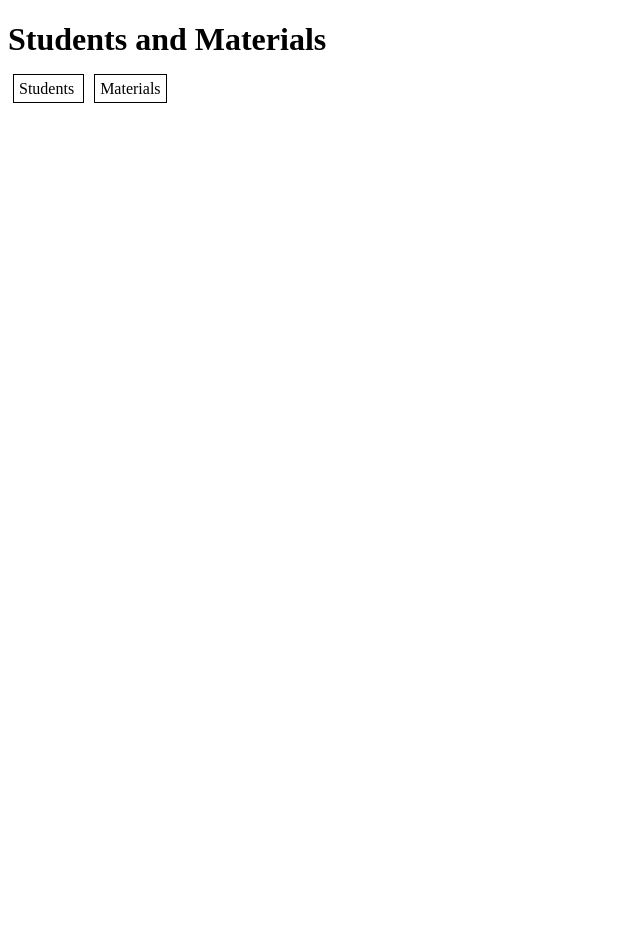
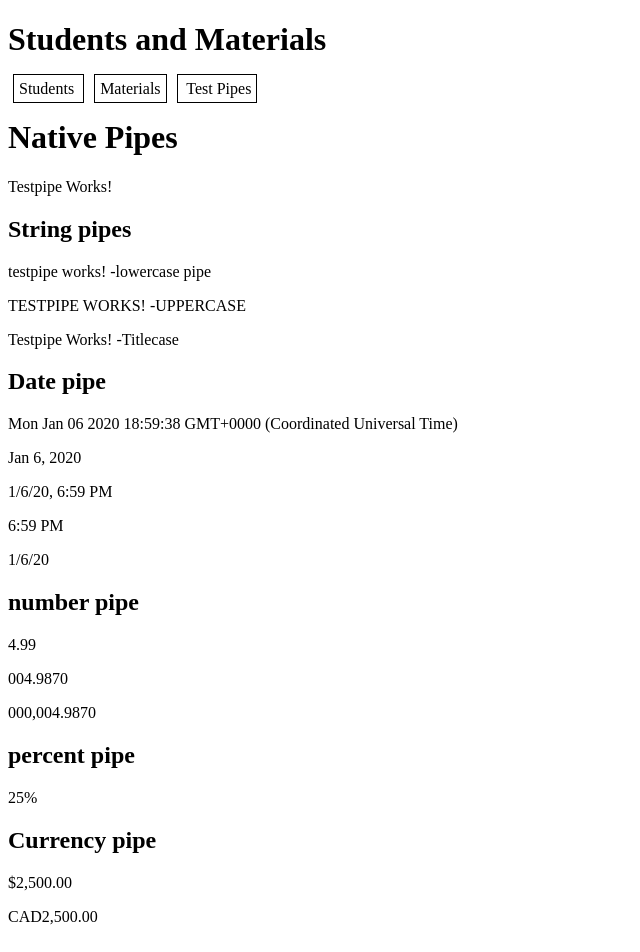
Before and after one commit to majdew/Angular_Exercises, an Angular app: page /testpipe in a window 1280 px wide. Before the commit this address led to /. Shown: the top 952 px of the page, without its empty margins (0-640 px from the left). Before the commit the page ends 800 px from the top, so only its background shows below. Built offline with nearby package versions, Linux system fonts and the light colour scheme.

Commit message:
test native pipes , user defined pipe

```diff
--- a/src/app/app-routing.module.ts
+++ b/src/app/app-routing.module.ts
@@ -2,10 +2,12 @@ import { NgModule } from '@angular/core';
 import { Routes, RouterModule } from '@angular/router';
 import { StudentslistComponent } from './students/studentslist/studentslist.component';
 import { MaterialslistComponent } from './materials/materialslist/materialslist.component';
+import { TestpipeComponent } from './materials/testpipe/testpipe.component';
 
 const routes: Routes = [
   { path:'studentslist' , component: StudentslistComponent},
-  { path:'materialslist' , component: MaterialslistComponent}
+  { path:'materialslist' , component: MaterialslistComponent},
+  { path:'testpipe' , component: TestpipeComponent}
 ];
 
 @NgModule({
--- a/src/app/app.component.html
+++ b/src/app/app.component.html
@@ -1,5 +1,6 @@
 <nav>
     <a [routerLink]="['/studentslist']"> Students  </a>
     <a [routerLink]="['/materialslist']"> Materials</a>
+    <a [routerLink]="['/testpipe']"> Test Pipes </a>
 </nav>
 <router-outlet></router-outlet>
--- a/src/app/materials/materials.module.ts
+++ b/src/app/materials/materials.module.ts
@@ -5,9 +5,11 @@ import { MaterialComponent } from './material/material.component';
 import { MaterialviewComponent } from './materialview/materialview.component';
 import { MaterialRoutingModule } from './materialrouting.module';
 import { AppRoutingModule } from '../app-routing.module';
+import { TestpipeComponent } from './testpipe/testpipe.component';
+import { MypipePipe } from './mypipe.pipe';
 
 @NgModule({
-  declarations: [MaterialslistComponent, MaterialComponent, MaterialviewComponent],
+  declarations: [MaterialslistComponent, MaterialComponent, MaterialviewComponent, TestpipeComponent, MypipePipe],
   imports: [
     CommonModule,
     MaterialRoutingModule,
--- /dev/null
+++ b/src/app/materials/mypipe.pipe.ts
@@ -0,0 +1,12 @@
+import { Pipe, PipeTransform } from '@angular/core';
+
+@Pipe({
+  name: 'mypipe'
+})
+export class MypipePipe implements PipeTransform {
+
+  transform(value: number ): number {
+    return value * value ;
+  }
+
+}
--- /dev/null
+++ b/src/app/materials/testpipe/testpipe.component.html
@@ -0,0 +1,30 @@
+<h1>Native Pipes</h1>
+
+<p>{{"Testpipe Works!"}}</p>
+
+<h2>String pipes</h2>
+<p>{{"testpipe works! -lowercase pipe" | lowercase}}</p>
+<p>{{"testpipe works! -uppercase " | uppercase}}</p>
+<p>{{"testpipe works! -titlecase" | titlecase}}</p>
+
+<h2>Date pipe</h2>
+<p>{{birthdate}}</p>
+<p>{{birthdate|date}}</p>
+<p>{{birthdate|date:'short'}}</p>
+<p>{{birthdate|date:'shortTime'}}</p>
+<p>{{birthdate|date:'shortDate'}}</p>
+
+<h2>number pipe</h2>
+<p>{{4.987 | number:'1.1-2'}}</p>
+<p>{{4.987 | number:'3.4'}}</p>
+<p>{{4.987 | number:'6.4-6'}}</p>
+
+<h2>percent pipe</h2>
+<p>{{0.25 | percent}}</p>
+
+<h2>Currency pipe</h2>
+<p>{{2500 | currency}}</p>
+<p>{{2500 | currency:'CAD':'code'}}</p>
+
+<h1>User defined  Pipe  "number square"</h1>
+<p>4 pow 2 ={{4|mypipe}}</p>
--- /dev/null
+++ b/src/app/materials/testpipe/testpipe.component.ts
@@ -0,0 +1,16 @@
+import { Component, OnInit } from '@angular/core';
+
+@Component({
+  selector: 'app-testpipe',
+  templateUrl: './testpipe.component.html',
+  styleUrls: ['./testpipe.component.css']
+})
+export class TestpipeComponent implements OnInit {
+  private birthdate = new Date();
+
+  constructor() { }
+
+  ngOnInit() {
+  }
+
+}
```
Also changed, not shown: src/app/materials/testpipe/testpipe.component.css (added), 2 other files (tests, documents, lock files or other folders).
